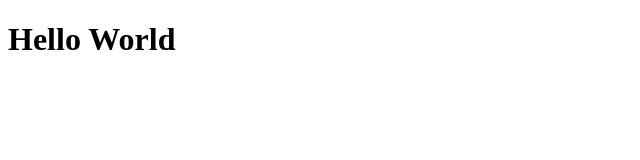
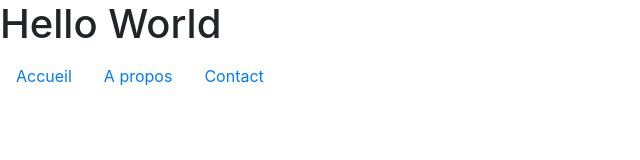
Before and after one commit to lucilethaler/lucilethaler.github.io, a plain HTML site: page index.html in a window 1280 px wide. Shown: the whole page, without its empty margins (0-640 px from the left). Drawn offline with nearby package versions, Linux system fonts and the light colour scheme.

Commit message:
intégration du menu
Intégration de bootstrap et du menu

```diff
--- a/index.html
+++ b/index.html
@@ -3,9 +3,36 @@
 <head>
     <meta charset="UTF-8">
     <meta name="viewport" content="width=, initial-scale=1.0">
+    <link rel="stylesheet" href="https://stackpath.bootstrapcdn.com/bootstrap/4.3.1/css/bootstrap.min.css" integrity="sha384-ggOyR0iXCbMQv3Xipma34MD+dH/1fQ784/j6cY/iJTQUOhcWr7x9JvoRxT2MZw1T" crossorigin="anonymous">
     <title>Hello World</title>
 </head>
 <body>
     <h1>Hello World</h1>
+    <nav>
+        <ul class="nav">
+            <li class="nav-item">
+              <a class="nav-link active" href="#">Accueil</a>
+            </li>
+            <li class="nav-item">
+              <a class="nav-link" href="#">A propos </a>
+            </li>
+            <li class="nav-item">
+              <a class="nav-link" href="#">Contact</a>
+            </li>
+
+          </ul>
+    </nav>
+
+
+
+
+
+
+
+
+
+    <script src="https://code.jquery.com/jquery-3.3.1.slim.min.js" integrity="sha384-q8i/X+965DzO0rT7abK41JStQIAqVgRVzpbzo5smXKp4YfRvH+8abtTE1Pi6jizo" crossorigin="anonymous"></script>
+<script src="https://cdnjs.cloudflare.com/ajax/libs/popper.js/1.14.7/umd/popper.min.js" integrity="sha384-UO2eT0CpHqdSJQ6hJty5KVphtPhzWj9WO1clHTMGa3JDZwrnQq4sF86dIHNDz0W1" crossorigin="anonymous"></script>
+<script src="https://stackpath.bootstrapcdn.com/bootstrap/4.3.1/js/bootstrap.min.js" integrity="sha384-JjSmVgyd0p3pXB1rRibZUAYoIIy6OrQ6VrjIEaFf/nJGzIxFDsf4x0xIM+B07jRM" crossorigin="anonymous"></script>
 </body>
 </html>
```
